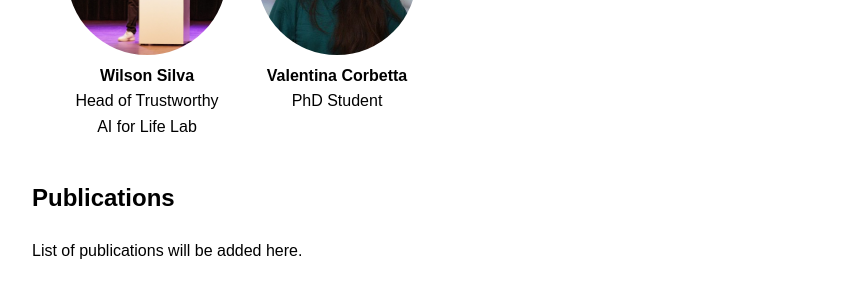
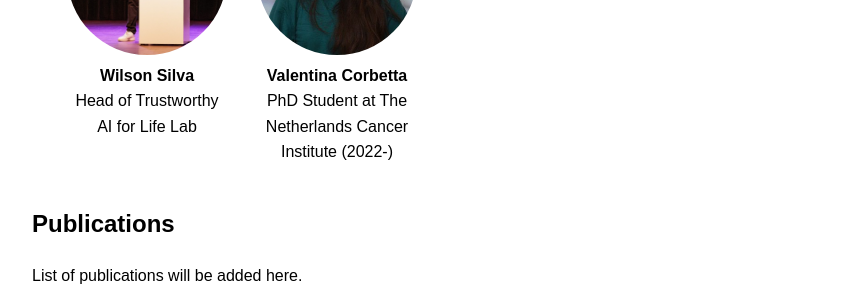
Before and after one commit to wjdssilva/trustworthy-ai-lab, a plain HTML site: page index.html in a window 1280 px wide. Shown: the part 534-826 px from the top of the page, without its empty margins (208-1064 px from the left). Drawn offline with Linux system fonts and the light colour scheme.

Commit message:
Update index.html

```diff
--- a/index.html
+++ b/index.html
@@ -52,7 +52,7 @@
         </div>
         <div class="person">
           <img src="valentina_corbetta.png" alt="Valentina Corbetta">
-          <div><strong>Valentina Corbetta</strong><br>PhD Student<br></div>
+          <div><strong>Valentina Corbetta</strong><br>PhD Student at The Netherlands Cancer Institute (2022-)<br></div>
         </div>
         <div class="person">
           <img src="photos/aniek.jpg" alt="Aniek Keijpe">
```
